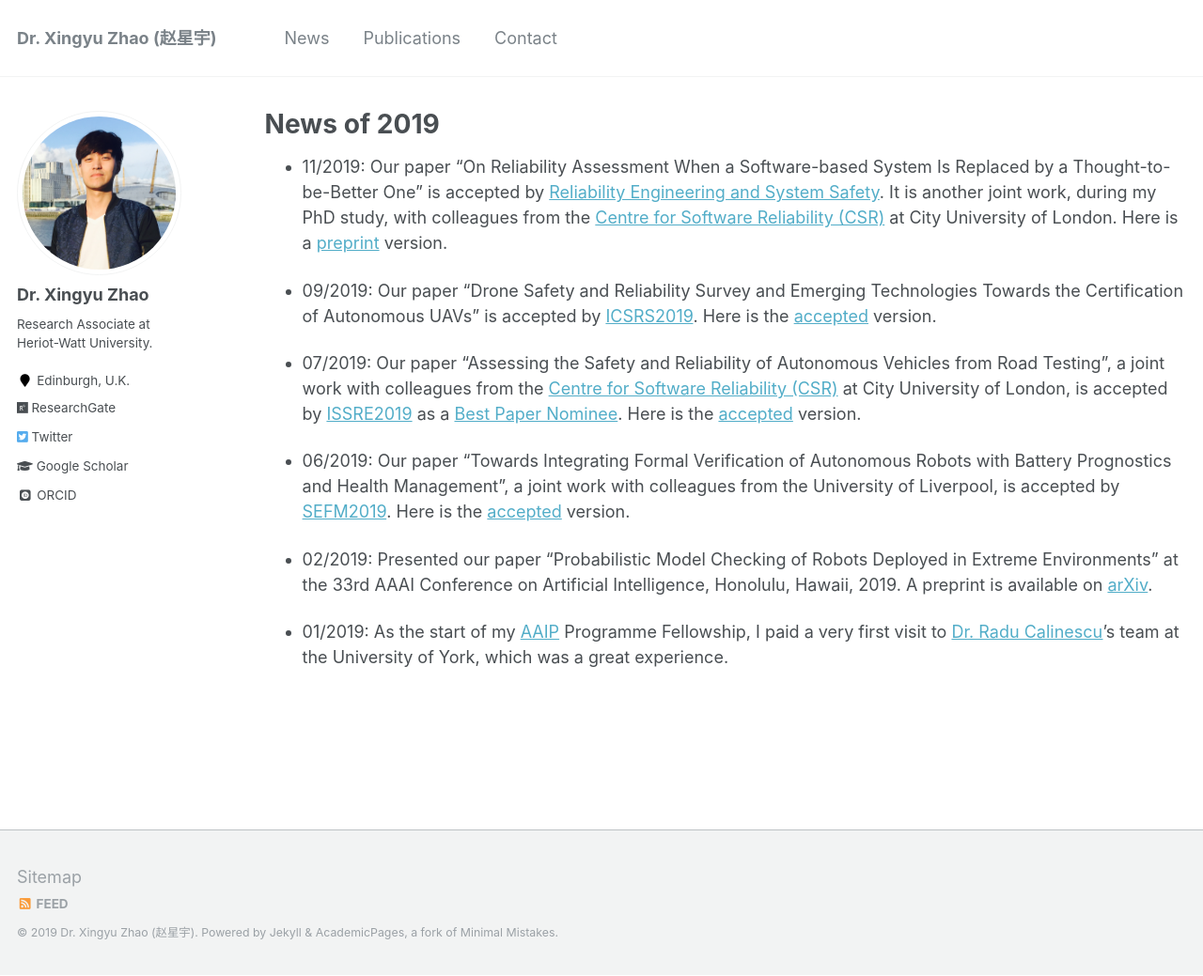
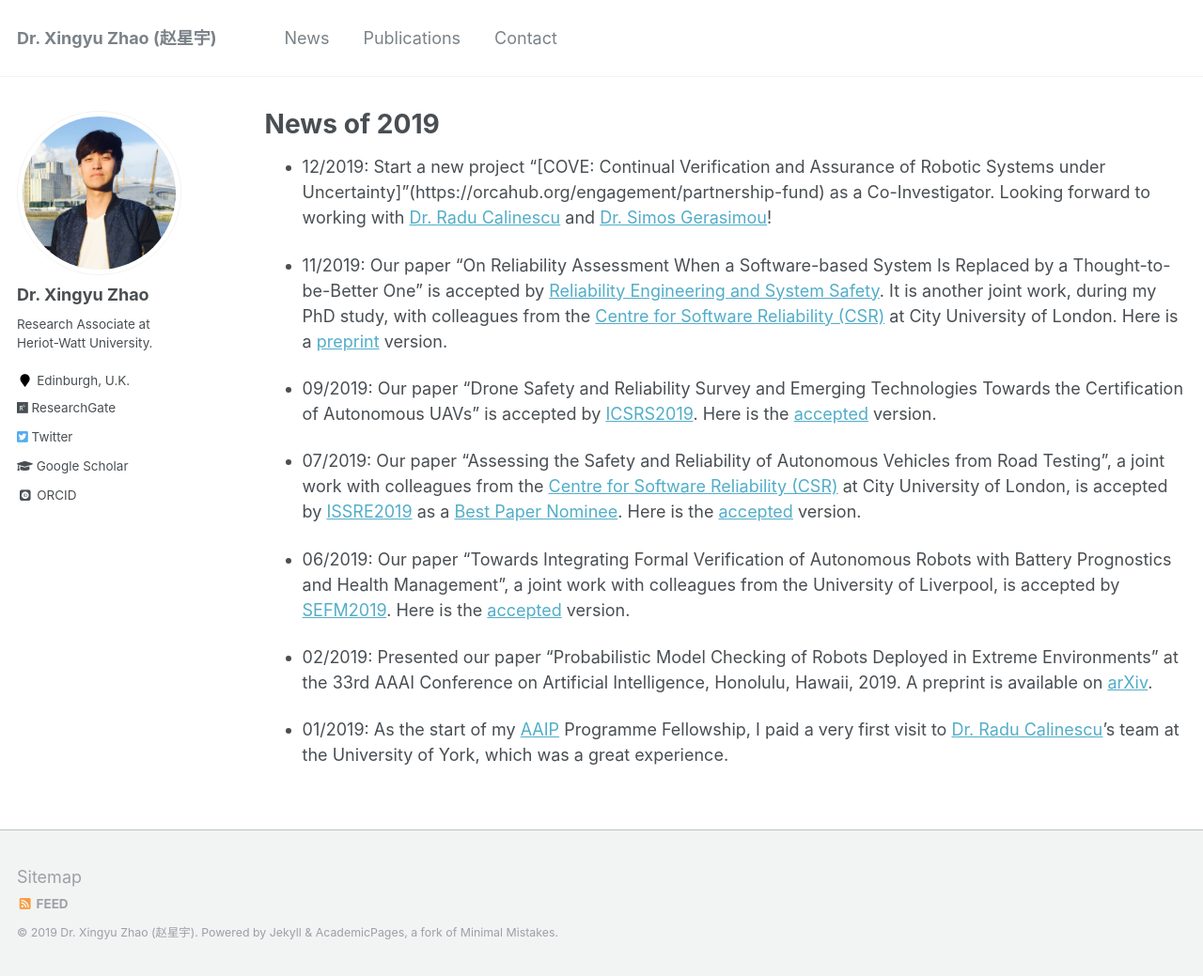
Before and after one commit to x-y-zhao/x-y-zhao.github.io, a Jekyll site: the page built from _pages/news.md, in a window 1280 px wide and 1039 px high. Shown: the whole window at 94% size. Built offline with Jekyll 4.4.1, drawn with Linux system fonts in a browser that asks for light colours; some web fonts are replaced.

Commit message:
Update news.md

```diff
--- a/_pages/news.md
+++ b/_pages/news.md
@@ -8,6 +8,8 @@ redirect_from:
 ---
 
 {% include base_path %}
+
+* 12/2019: Start a new project "[COVE: Continual Verification and Assurance of Robotic Systems under Uncertainty]"(https://orcahub.org/engagement/partnership-fund) as a Co-Investigator. Looking forward to working with [Dr. Radu Calinescu](https://www-users.cs.york.ac.uk/~raduc/) and [Dr. Simos Gerasimou](https://www-users.cs.york.ac.uk/simos/)!
 
 * 11/2019: Our paper "On Reliability Assessment When a Software-based System Is Replaced by a Thought-to-be-Better One" is accepted by [Reliability Engineering and System Safety](https://www.journals.elsevier.com/reliability-engineering-and-system-safety). It is another joint work, during my PhD study, with colleagues from the [Centre for Software Reliability (CSR)](https://www.city.ac.uk/about/schools/mathematics-computer-science-engineering/research/centre-for-software-reliability) at City University of London. Here is a [preprint](https://x-y-zhao.github.io/files/NWTES_RESS.pdf) version.
 
```
